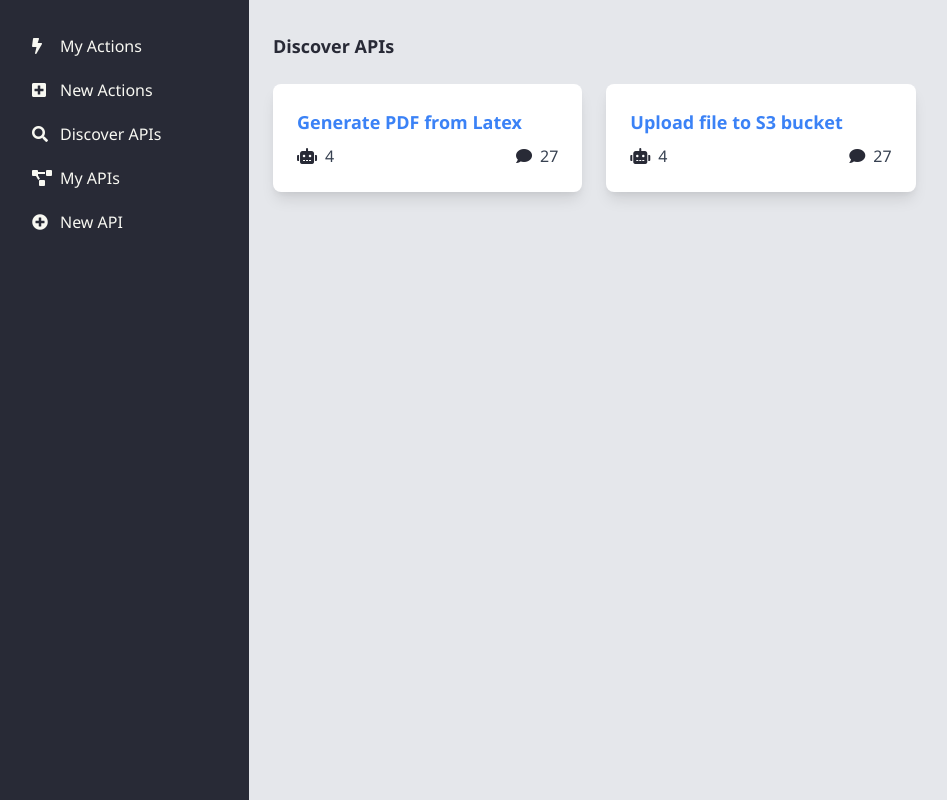
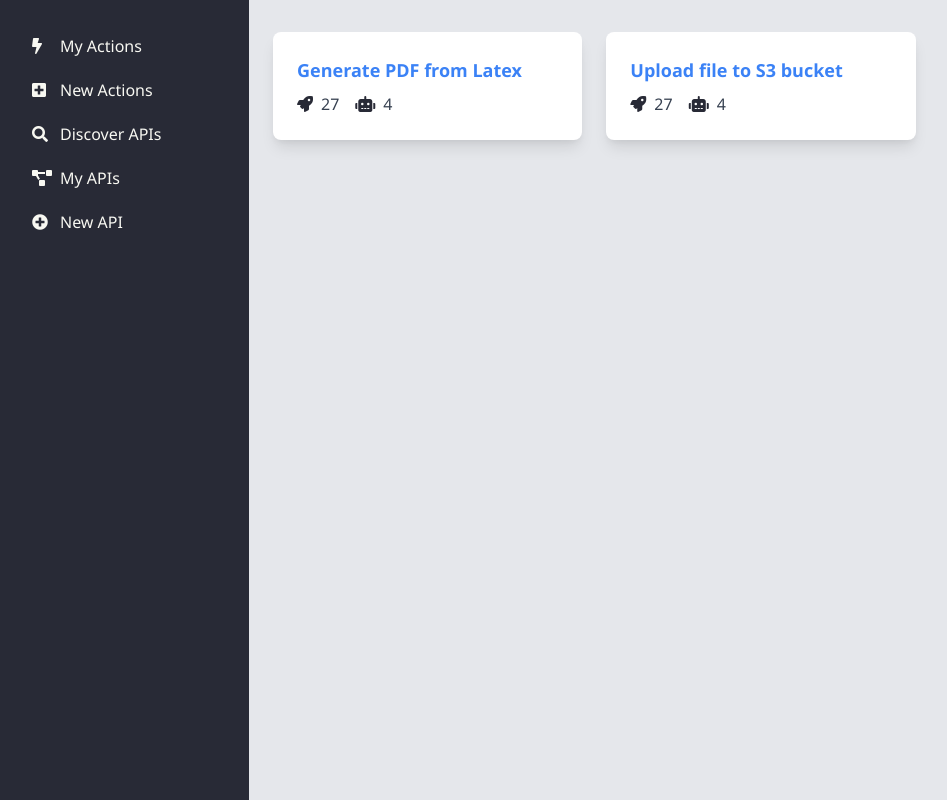
Before and after one commit to 255BITS/BackdropBuild, a Flask app: page /discover-apis in a window 1280 px wide. Shown: the part 65-865 px from the top of the page, without its empty margins (7-954 px from the left). Run offline with Flask 3, Linux system fonts and the light colour scheme.

Commit message:
change to rocket/robot icons on apis

```diff
--- a/templates/api_discover.html
+++ b/templates/api_discover.html
@@ -2,9 +2,6 @@
 
 {% block maincontent %}
 <div class="container mx-auto px-6 py-8 bg-gray-200">
-  <div class="text-lg font-semibold mb-6">
-    Discover APIs
-  </div>
   <div class="grid grid-cols-1 md:grid-cols-2 lg:grid-cols-3 gap-6">
     <!-- Card 1 -->
     <div class="bg-white shadow-lg rounded-lg p-6">
@@ -13,14 +10,14 @@
           Generate PDF from Latex
         </a>
       </div>
-      <div class="flex justify-between">
       <div class="flex items-center">
+          <div class="flex items-center">
+             <i class="fas fa-rocket"></i>
+             <span class="ml-2 text-gray-700">27</span>
+         </div>
+          <div class="flex items-center ml-4">
               <i class="fas fa-robot"></i>
               <span class="ml-2 text-gray-700">4</span>
-        </div>
-        <div class="flex items-center">
-          <i class="fas fa-comment"></i>
-          <span class="ml-2 text-gray-700">27</span>
           </div>
       </div>
     </div>
@@ -31,14 +28,14 @@
           Upload file to S3 bucket
         </a>
       </div>
-      <div class="flex justify-between">
       <div class="flex items-center">
+          <div class="flex items-center">
+             <i class="fas fa-rocket"></i>
+             <span class="ml-2 text-gray-700">27</span>
+         </div>
+          <div class="flex items-center ml-4">
               <i class="fas fa-robot"></i>
               <span class="ml-2 text-gray-700">4</span>
-        </div>
-        <div class="flex items-center">
-          <i class="fas fa-comment"></i>
-          <span class="ml-2 text-gray-700">27</span>
           </div>
       </div>
     </div>
```
Lines whose indentation alone changed are shown as unchanged.
